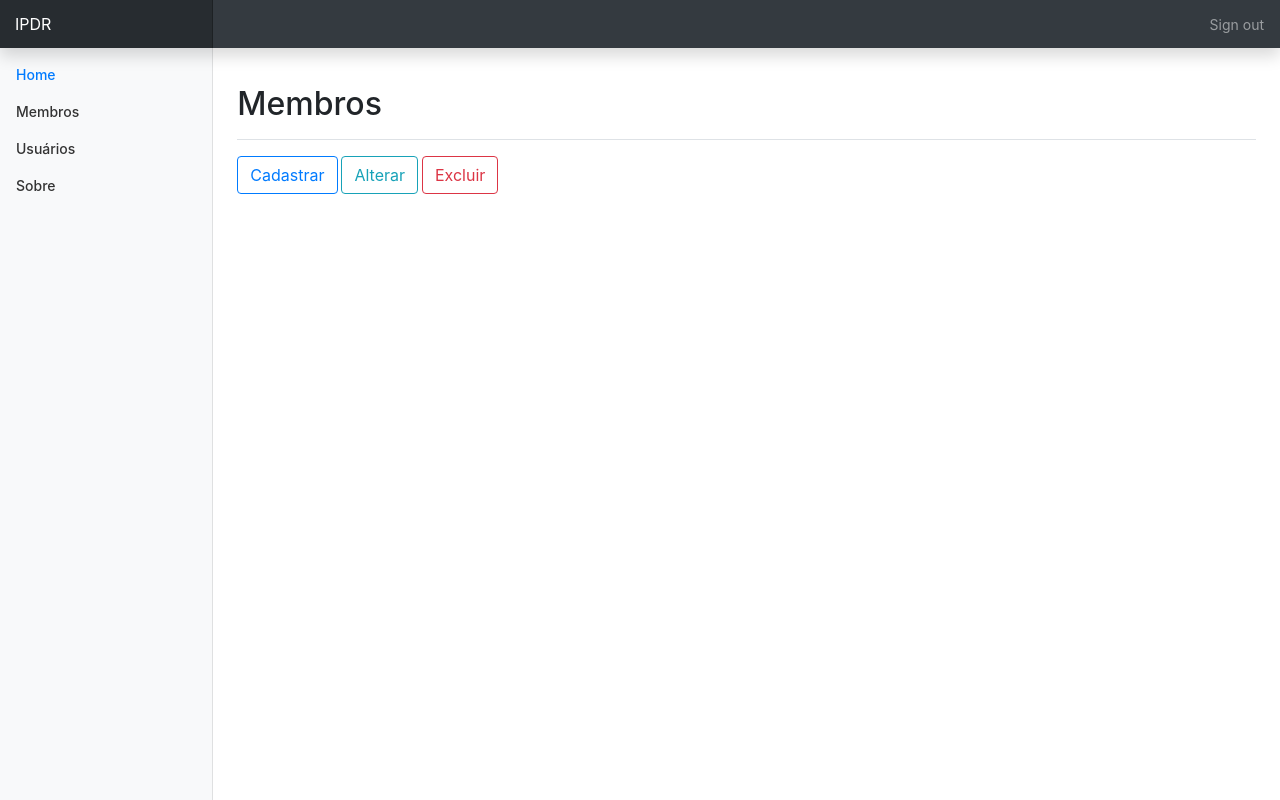
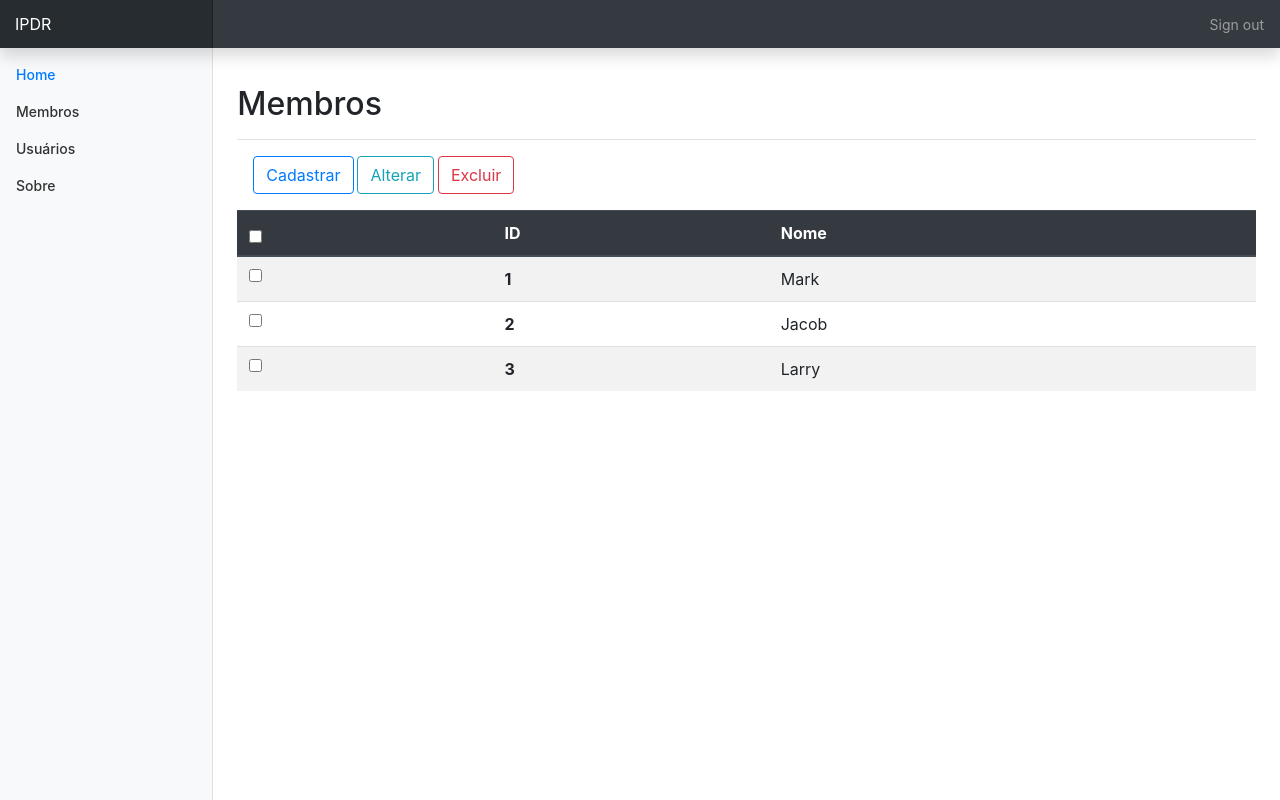
Before and after one commit to cenadev/ipdr-php, a PHP site: page /ipdr-php/membros in a window 1280 px wide. Run offline with PHP 8.4, Linux system fonts and the light colour scheme.

Commit message:
Criado a tabela onde ficaram a lista de membros.

```diff
--- a/views/membros/index.php
+++ b/views/membros/index.php
@@ -1,3 +1,4 @@
+<div class="m-3">
     <button type="button" class="btn btn-outline-primary" data-toggle="modal" data-target="#cadModal">
         Cadastrar
     </button>
@@ -5,10 +6,38 @@
         Alterar
     </button>
     <a href="<?php echo (BASE_URL); ?>/membros/alterar" class="btn btn-outline-danger">Excluir</a>
+</div>
 
 <?php
 //lista de membros
 ?>
+
+<table class="table table-striped">
+    <thead class="thead-dark">
+        <tr>
+            <th scope="col"><input class="" type="checkbox" name="selectAll" id="selectAll"></th>
+            <th scope="col">ID</th>
+            <th scope="col">Nome</th>
+        </tr>
+    </thead>
+    <tbody>
+        <tr>
+            <td ><input type="checkbox" name="selectAll" id="selectAll"></td>
+            <th scope="col">1</th>
+            <td>Mark</td>
+        </tr>
+        <tr>
+            <td ><input type="checkbox" name="selectAll" id="selectAll"></td>
+            <th scope="col">2</th>
+            <td>Jacob</td>
+        </tr>
+        <tr>
+            <td ><input type="checkbox" name="selectAll" id="selectAll"></td>
+            <th scope="col">3</th>
+            <td>Larry</td>
+        </tr>
+    </tbody>
+</table>
 
 
 <!-- Modal -->
```
Lines whose indentation alone changed are shown as unchanged.
